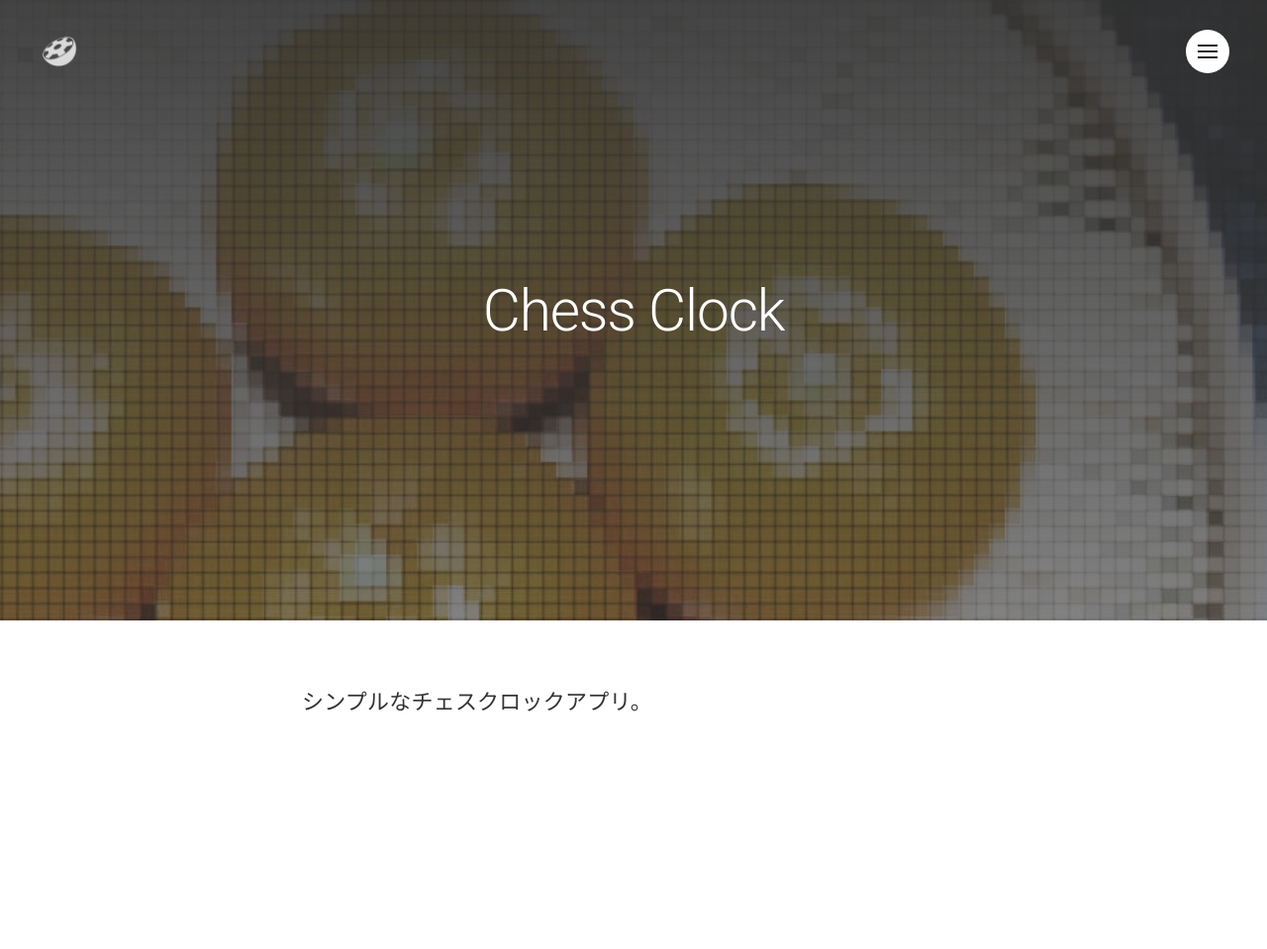
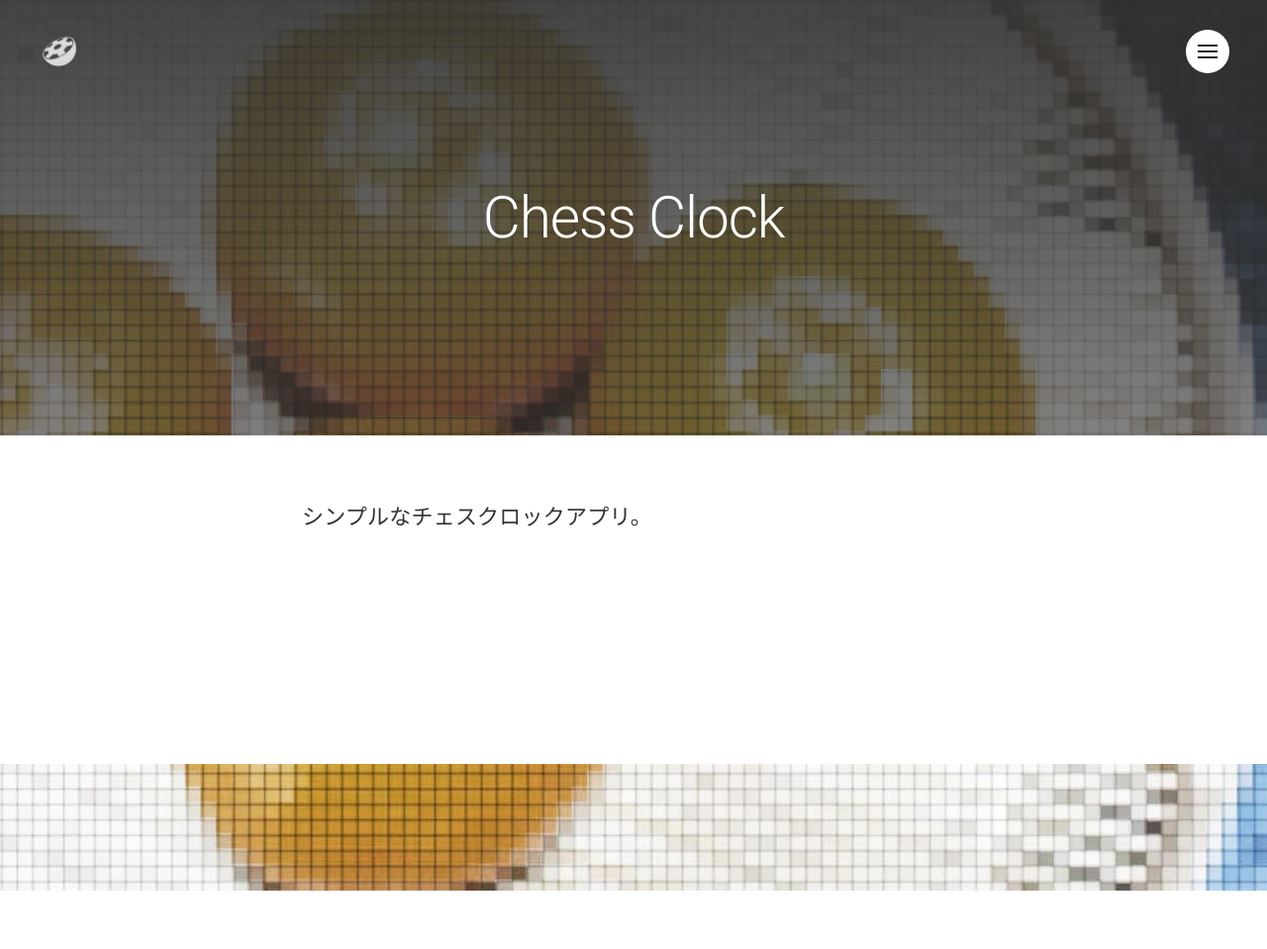
Before and after one commit to potsbo/mikan-web, a Jekyll site: the page built from _posts/2015-09-03-chess-clock.markdown, in a window 1280 px wide. Shown: the whole page at 99% size. Built offline with Jekyll 4.4.1, drawn with Linux system fonts in a browser that asks for light colours; nearby versions of some CDN libraries; some web fonts are replaced; Markdown is read by kramdown in place of the engine named in the settings; after the commit the page ends 900 px from its top, so only the background shows below that.

Commit message:
バカでかすぎるトップ画像を小さめに

```diff
--- a/_posts/2999-12-21-about.markdown
+++ b/_posts/2999-12-21-about.markdown
@@ -2,8 +2,6 @@
 layout: post
 title:  "About"
 excerpt: "Walter Elias Disney was an American entrepreneur, cartoonist, animator, voice actor, and film producer. As a prominent..."
-categories: history
-tags:  disney
 image:
   feature: about.jpg
   topPosition: 0px
--- a/assets/css/main.css
+++ b/assets/css/main.css
@@ -1745,7 +1745,7 @@
 
 .section--first,
 .section-backgroundImage {
-  height: 28.5rem;
+  height: 20rem;
 }
 @media (max-width: 767px) {
   .section--first,
```
